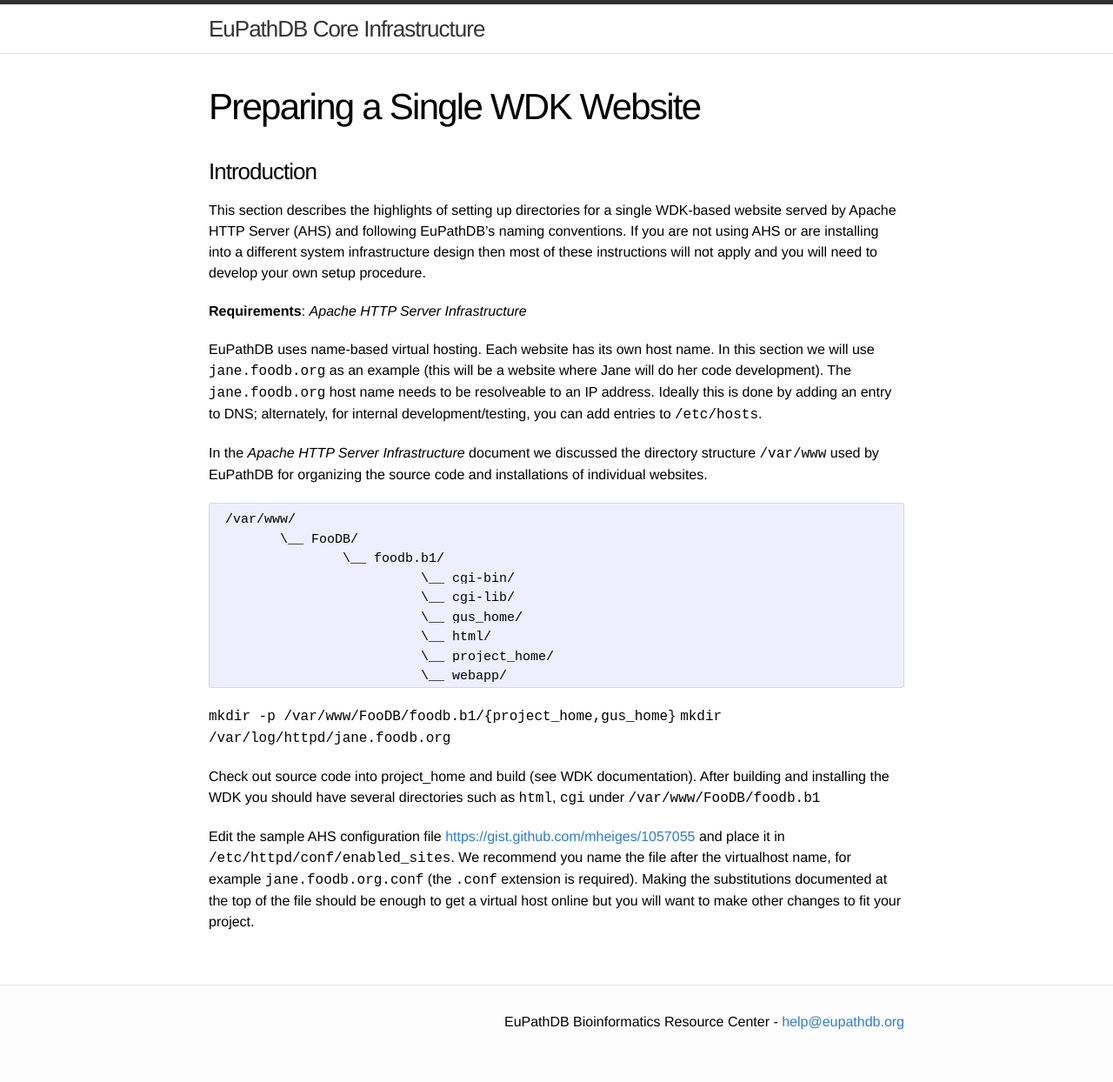
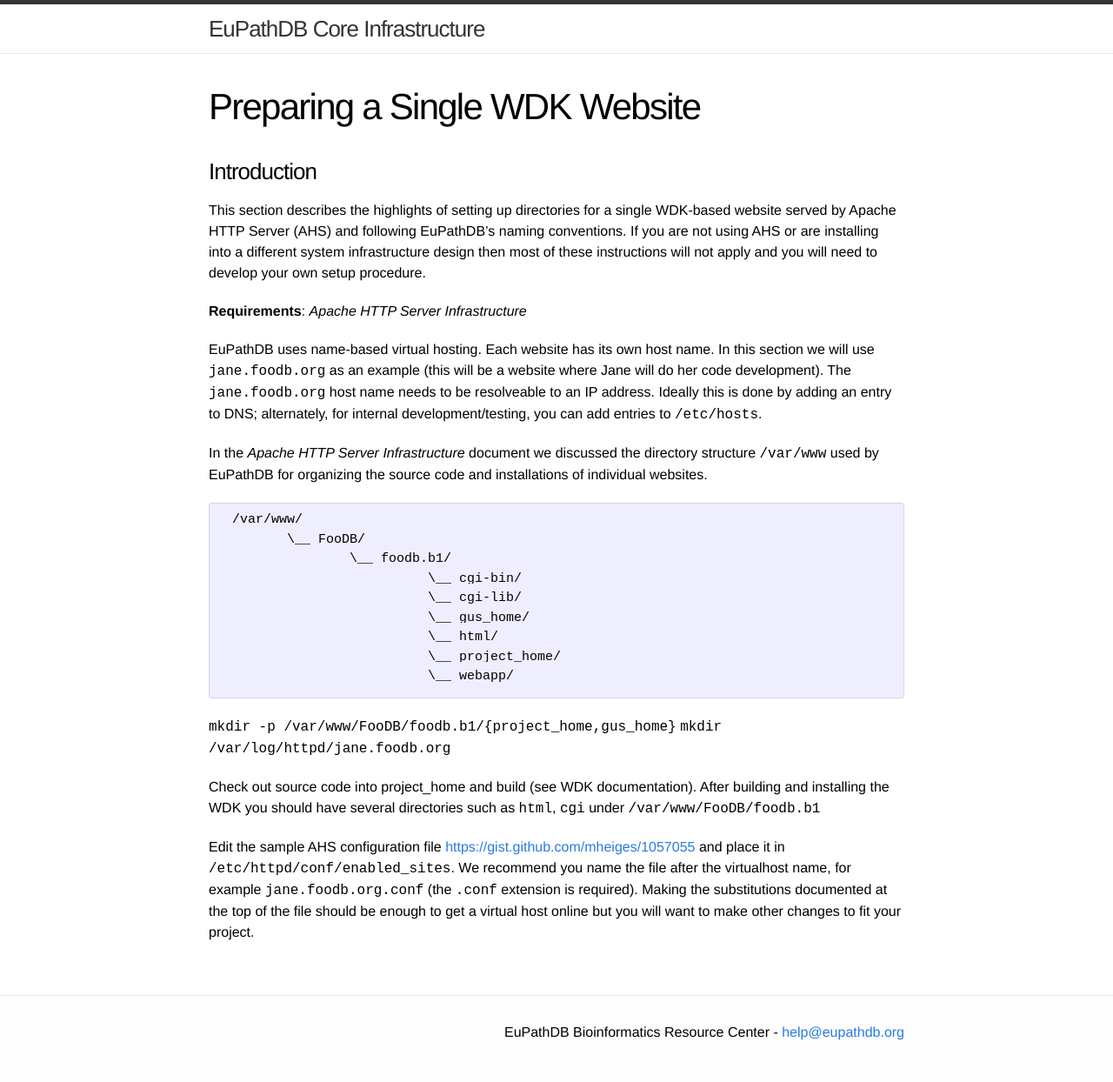
Before and after one commit to EuPathDB/EuPathDB.github.io, a Jekyll site: the page built from SingleWDKSite.md, in a window 1280 px wide. Shown: the whole page at 87% size. Built offline with Jekyll 4.4.1, drawn with Linux system fonts in a browser that asks for light colours.

Commit message:
fix code block padding

```diff
--- a/css/main.css
+++ b/css/main.css
@@ -230,7 +230,7 @@
 .post pre {
   border: 1px solid #d5d5e9;
   background-color: #eef;
-  padding: 8px 12px 0px 0px;
+  padding: 8px 12px 12px 8px;
   -webkit-border-radius: 3px;
   -moz-border-radius: 3px;
   border-radius: 3px;
@@ -240,7 +240,7 @@
 .post pre code {
   border: none;
   background-color: #eef;
-  padding: 8px 12px 0px 0px;
+  padding: 8px 12px 12px 0px;
   -webkit-border-radius: 3px;
   -moz-border-radius: 3px;
   border-radius: 3px;
```
